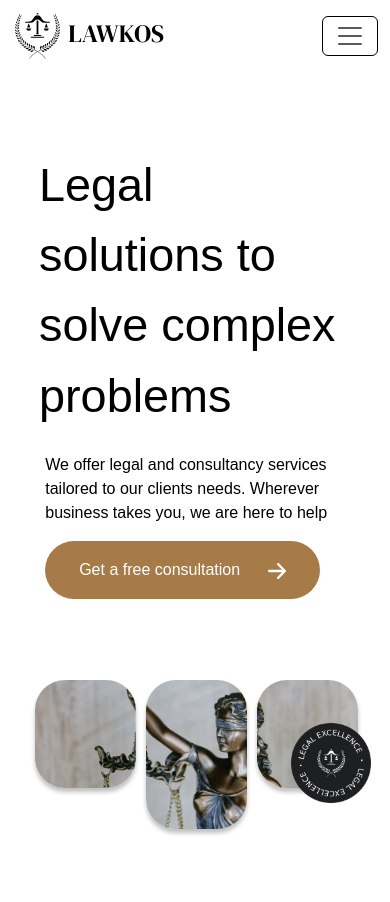
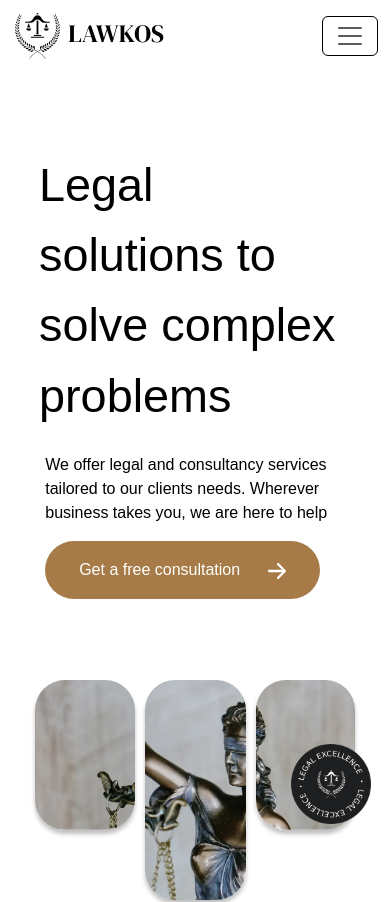
Before and after one commit to AdnanAjredini1/lawkos, a React (Vite) app: page / in a window 390 px wide. Shown: the top 902 px of the page. Built offline with nearby package versions, Linux system fonts and the light colour scheme; a web font is replaced by a local one.

Commit message:
many man

```diff
--- a/src/components/ThreeImages2/three-images1.scss
+++ b/src/components/ThreeImages2/three-images1.scss
@@ -17,7 +17,7 @@
     background: url('./three-images1-assets/left.webp');
     background-size: cover;
     background-position: center;
-    width: 25.9vw;
+    width: 25.5vw;
     height: 27.6vw;
     // @media (max-width:900px) {
     //     border-radius: 10px;
@@ -25,6 +25,9 @@
     // @media (max-width:600px) {
     //     border-radius: 5px;
     // }
+    @media (max-width:600px) {
+        height: 150px;
+    }
 
 }
 
@@ -39,9 +42,9 @@
     // @media (max-width:900px) {
     //     border-radius: 10px;
     // }
-    // @media (max-width:600px) {
-    //     border-radius: 5px;
-    // }
+    @media (max-width:600px) {
+        height: 220px;
+    }
 }
 
 .image3333Div {
@@ -50,7 +53,7 @@
     background: url('./three-images1-assets/rightttt.webp');
     background-size: cover;
 
-    width: 25.9vw;
+    width: 25.5vw;
     height: 27.6vw;
 
     // @media (max-width:900px) {
@@ -59,7 +62,9 @@
     // @media (max-width:600px) {
     //     border-radius: 5px;
     // }
-
+    @media (max-width:600px) {
+        height: 150px;
+    }
 
 }
 .circleLogoLogo{
```
